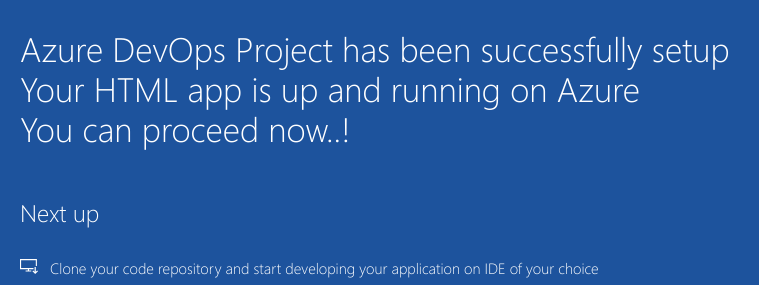
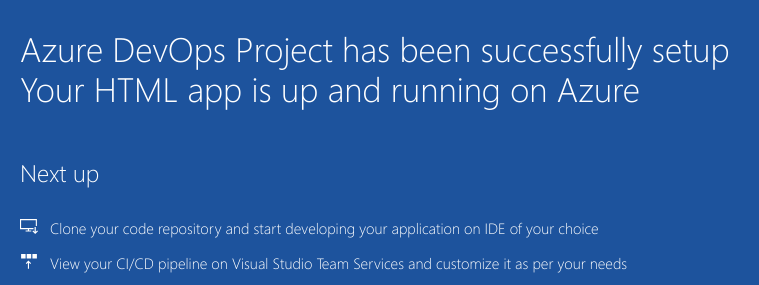
Before and after one commit to meghanabotcha/gitassignment, a plain HTML site: page sample-project/index.html in a window 1280 px wide. Shown: the part 442-727 px from the top of the page, 205-964 px from the left. Drawn offline with Linux system fonts and the light colour scheme.

Commit message:
Update index.html

```diff
--- a/sample-project/index.html
+++ b/sample-project/index.html
@@ -2,7 +2,7 @@
 <html>
 
 <head>
-     <title>HTML Application for Azure DevOps Proejct Setup</title>
+     <title>HTML Application</title>
 	 <link href="css/site.css" rel="stylesheet">
 </head>
 
@@ -21,7 +21,6 @@
                 <div class="success-text">Successful..!</div>
                 <div class="description line-1"> Azure DevOps Project has been successfully setup</div>
                 <div class="description line-2"> Your HTML app is up and running on Azure</div>
-		<div class="description line-3"> You can proceed now..!</div>
                 <div class="next-steps-container">
                     <div class="next-steps-header">Next up</div>
                     <div class="next-steps-body">
```
